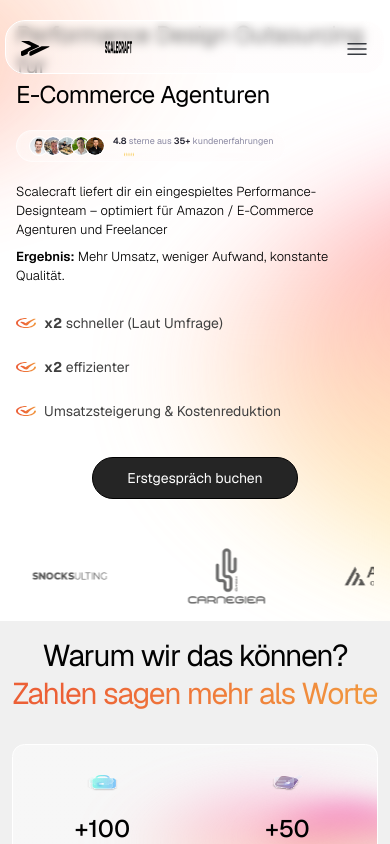
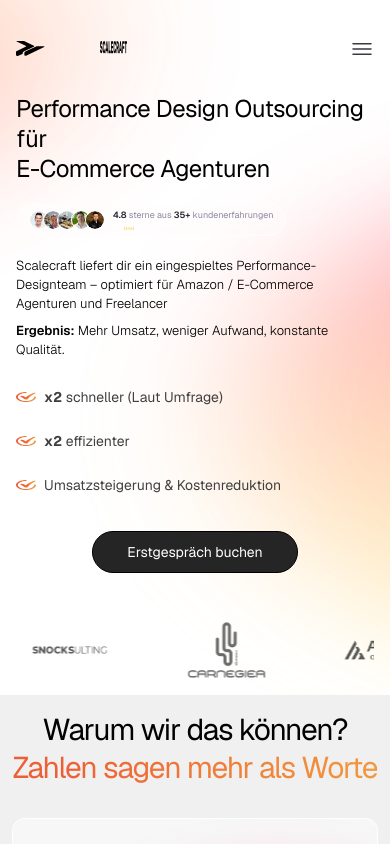
Before and after one commit to Truongvbn/scalecraft-landing, a Next.js app: page / in a window 390 px wide. Shown: the top 844 px of the page. Built offline with nearby package versions, Linux system fonts and the light colour scheme.

Commit message:
Fix mobile navbar: fully transparent background, proper spacing, and add Scalecraft logo favicon

```diff
--- a/app/components/sections/HeroSection.tsx
+++ b/app/components/sections/HeroSection.tsx
@@ -31,8 +31,8 @@ export default function HeroSection() {
             transformOrigin: 'top center'
           }}
         >
-          {/* Add spacing for navbar - mobile: no extra space (navbar scrolls), tablet/desktop: space for fixed navbar */}
-          <div className="mt-[20px] flex justify-start sm:mt-[160px] sm:justify-center lg:mt-[150px]"><HeroContent /></div>
+          {/* Add spacing for navbar - mobile: spacing for absolute navbar, tablet/desktop: space for fixed navbar */}
+          <div className="mt-[94px] flex justify-start sm:mt-[160px] sm:justify-center lg:mt-[150px]"><HeroContent /></div>
           <div className="mt-[20px] flex justify-start sm:mt-[31px] sm:justify-center"><RatingBadge /></div>
           <div className="mt-[20px] flex justify-start sm:mt-[34px] sm:justify-center"><Subheading /></div>
           <div className="mt-[28px] flex justify-start sm:mt-[44px] sm:justify-center"><StatsCards /></div>
--- a/app/components/sections/hero/Navbar.tsx
+++ b/app/components/sections/hero/Navbar.tsx
@@ -28,14 +28,14 @@ export default function Navbar() {
 
   return (
     <div
-      className={`relative transition-all duration-300
-        max-md:h-[54px] max-md:w-full max-md:max-w-[380px] max-md:px-4
+      className={`relative w-full transition-all duration-300
+        max-md:h-[54px] max-md:max-w-full
         md:h-[77px] md:w-[1172px]
         ${isScrolled ? 'md:shadow-lg' : ''}`}
     >
-      {/* Glass Background - Both Mobile and Desktop */}
+      {/* Glass Background - Desktop Only */}
       <div
-        className={`absolute left-0 top-0 h-full w-full rounded-[20px] border border-white transition-all duration-300 ${isScrolled ? 'backdrop-blur-[12px]' : 'backdrop-blur-[4.875px]'}`}
+        className={`absolute left-0 top-0 h-full w-full rounded-[20px] border border-white max-md:hidden transition-all duration-300 ${isScrolled ? 'backdrop-blur-[12px]' : 'backdrop-blur-[4.875px]'}`}
         style={{
           backgroundImage: 'linear-gradient(172.699deg, rgba(255, 249, 238, 0.1) 0.122%, rgba(255, 232, 239, 0.1) 99.544%), linear-gradient(90deg, rgba(255, 255, 255, 0.4) 0%, rgba(255, 255, 255, 0.4) 100%)',
           boxShadow: isScrolled
--- a/app/metadata.ts
+++ b/app/metadata.ts
@@ -61,11 +61,7 @@ export const metadata: Metadata = {
     description: 'Performance Design Outsourcing für E-Commerce Agenturen & DTC Brands',
     images: ['/og-image.jpg'],
   },
-  icons: {
-    icon: '/favicon.ico',
-    shortcut: '/favicon.ico',
-    apple: '/scalecraft-logo.png',
-  },
+  // Icons auto-detected from app/icon.svg
   verification: {
     // Add your verification codes when available
     // google: 'your-google-site-verification',
--- a/app/page.tsx
+++ b/app/page.tsx
@@ -20,7 +20,7 @@ export default function Home() {
   return (
     <div className="flex min-h-screen flex-col bg-white font-sans">
       {/* Navbar - Mobile: static (scrolls away), Tablet/Desktop: fixed floating */}
-      <div className="absolute md:fixed left-0 right-0 top-0 z-50 flex justify-center pt-[20px] md:pt-[26px]">
+      <div className="absolute md:fixed left-0 right-0 top-0 z-50 flex w-full justify-center pt-[20px] md:pt-[26px]">
         <Navbar />
       </div>
 
```
Also changed, not shown: app/icon.svg (added), public/favicon.svg (added).
